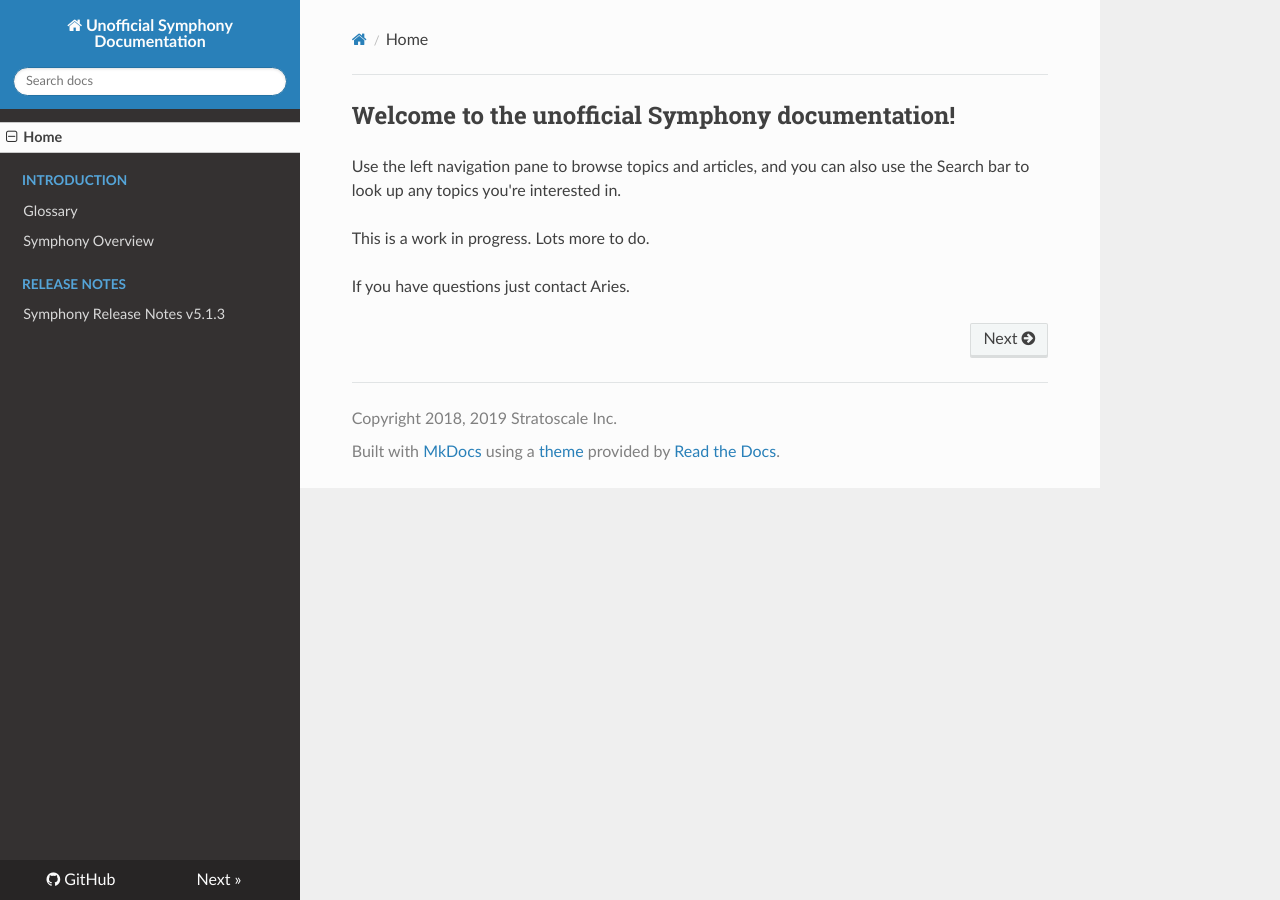
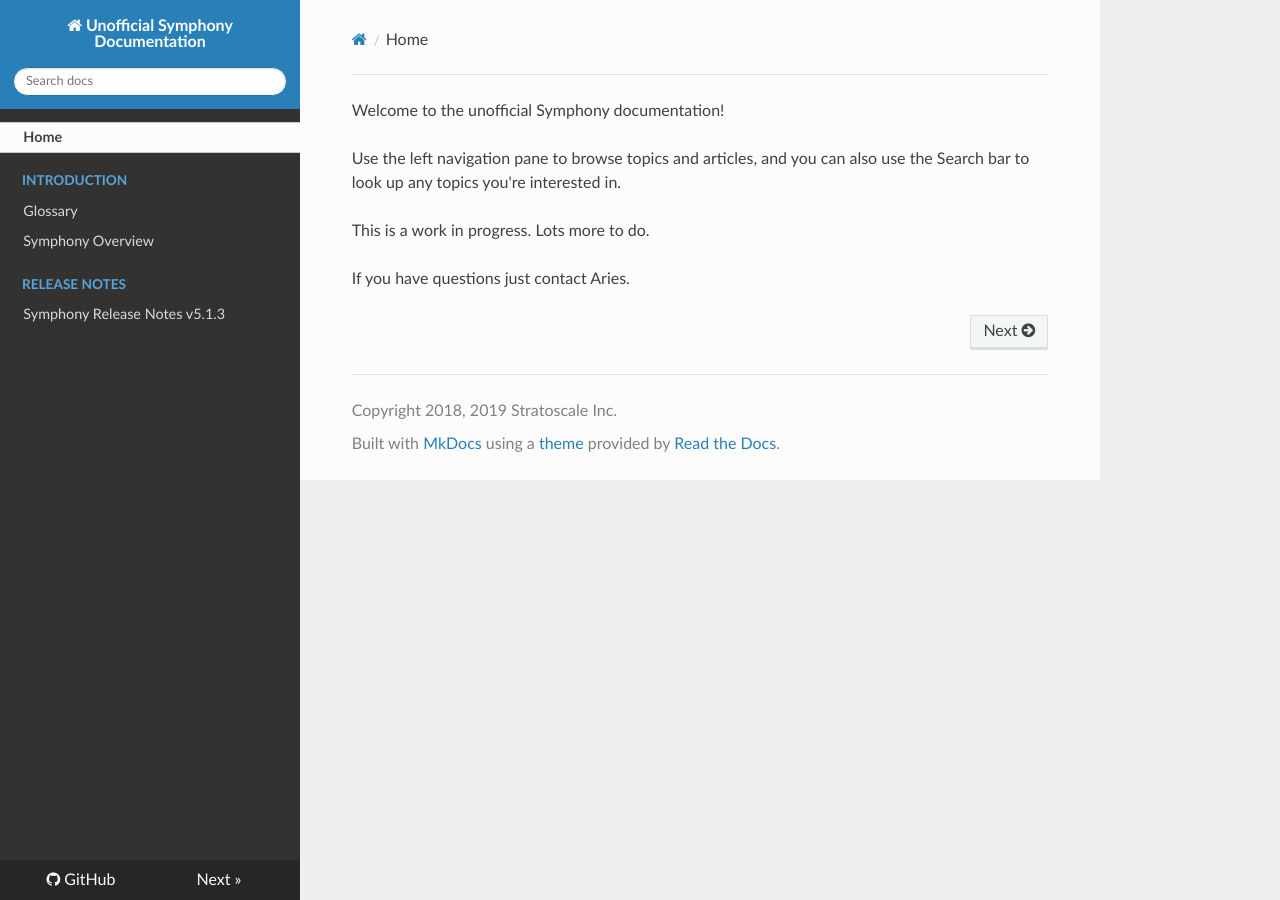
Before and after one commit to ariesyous/stratodocs, an MkDocs documentation site: the page built from docs/index.md, in a window 1280 px wide. Built offline with MkDocs 1.6.1, drawn with Linux system fonts in a browser that asks for light colours; nearby versions of some CDN libraries.

```diff
--- a/docs/index.md
+++ b/docs/index.md
@@ -1,4 +1,4 @@
-## Welcome to the unofficial Symphony documentation!
+Welcome to the unofficial Symphony documentation!
 
 Use the left navigation pane to browse topics and articles, and you can also use the Search bar to look up any topics you're interested in.
 
```
